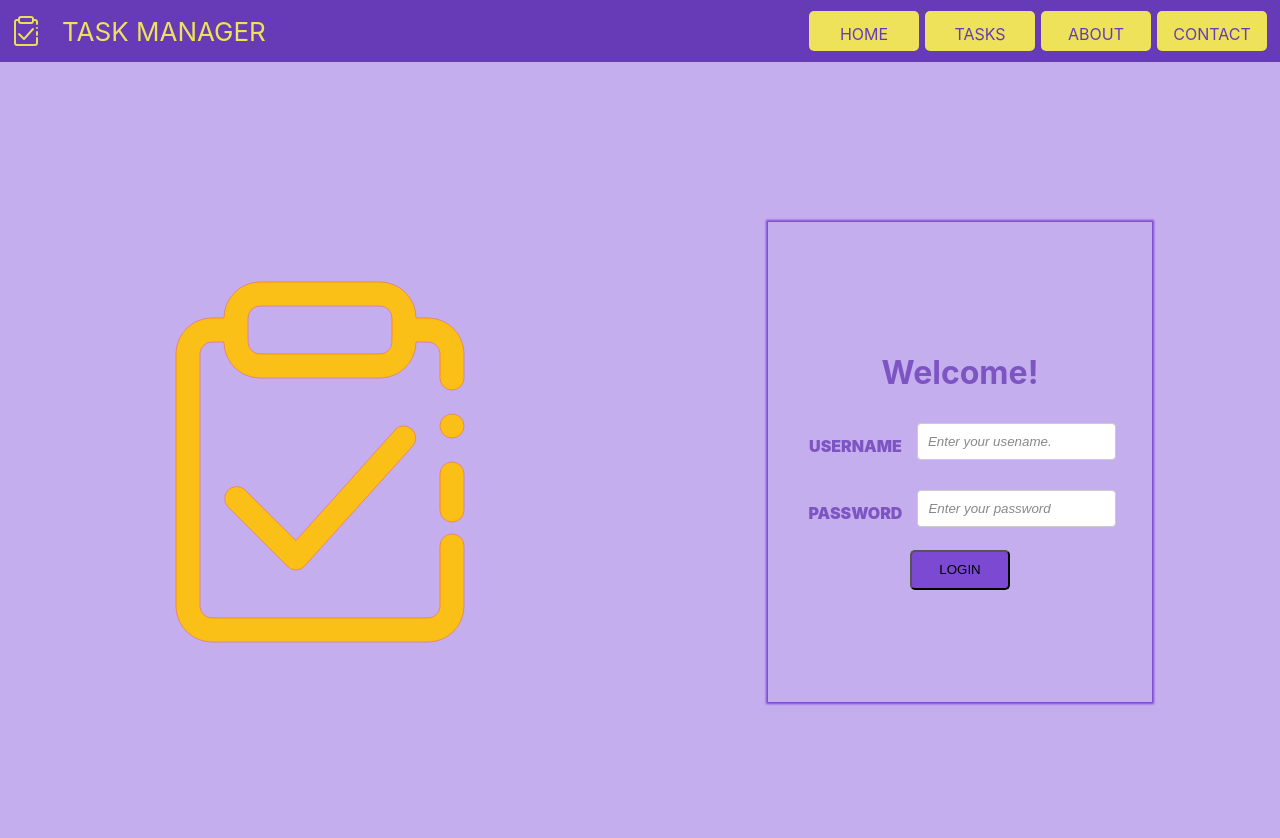
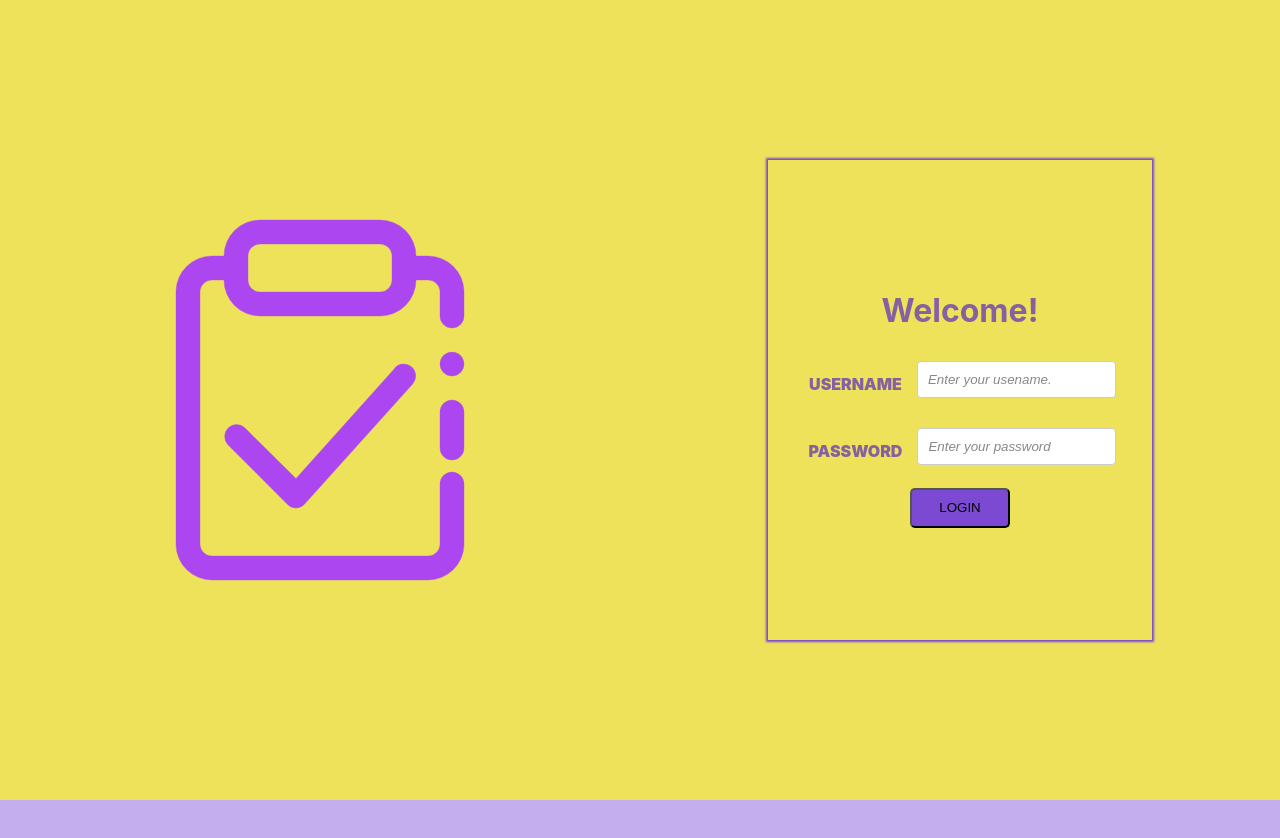
Before and after one commit to MayankPant/Personal-Task-Manager, a React (Create React App) app: page /login in a window 1280 px wide. Shown: the top 838 px of the page. After the commit the page ends 800 px from the top, so only its background shows below. Built offline with nearby package versions, Linux system fonts and the light colour scheme.

Commit message:
refactor: Added valid indentation in files and removed header from login page.

```diff
--- a/src/App.js
+++ b/src/App.js
@@ -126,7 +126,7 @@ class App extends Component {
     return (
       <div className="App">
         <Router>
-          <Header />
+          {this.state.loggedIn && <Header /> }
           <main className="contents">
             <Routes>
               <Route
@@ -139,11 +139,16 @@ class App extends Component {
                   )
                 }
               />
-              <Route path="/home" element={this.state.loggedIn ? (
+              <Route
+                path="/home"
+                element={
+                  this.state.loggedIn ? (
                     <Main />
                   ) : (
                     <Login onChange={this.onLoginSucessfull} />
-                  )} />
+                  )
+                }
+              />
               <Route
                 path="tasklist"
                 element={<TaskList tasks={dummyTasks} />}
--- a/src/styles/Login.css
+++ b/src/styles/Login.css
@@ -12,6 +12,7 @@
   position: absolute;
   height: 100%;
   width: 100%;
+  background-color: #eee25b;
 }
 
 .panel {
@@ -33,9 +34,9 @@
   align-items: center;
 }
 
-.panel > img{
-    width: 60%;
-    height: 60%;
-  filter: invert(27%) sepia(51%) saturate(2878%) hue-rotate(346deg)
-    brightness(104%) contrast(97%);
+.panel > img {
+  width: 60%;
+  height: 60%;
+  filter: invert(50%) sepia(100%) saturate(4000%) hue-rotate(250deg)
+    brightness(90%) contrast(110%);
 }
--- a/src/views/Login.jsx
+++ b/src/views/Login.jsx
@@ -10,45 +10,43 @@ class Login extends Component {
     super(props);
     this.state = {
       login_info: {
-            username: '',
-            password: ''
-        }
-    }
-
+        username: "",
+        password: "",
+      },
+    };
   }
 
   handleInputChange = (name, value) => {
-
-    this.setState(prevState => ({
+    this.setState((prevState) => ({
       login_info: {
         ...prevState.login_info,
-            [name]: value
-        }
+        [name]: value,
+      },
     }));
   };
 
   login = async () => {
-    const loginUrl = process.env.REACT_APP_AUTH_BASE_ADDRESS.concat("/api/auth/login");
+    const loginUrl =
+      process.env.REACT_APP_AUTH_BASE_ADDRESS.concat("/api/auth/login");
     console.log("Login Url: ", loginUrl);
     console.log("Entered username: ", this.state.login_info.username);
     console.log("Entered password: ", this.state.login_info.password);
     const payload = {
-        "username": this.state.login_info.username,
-        "password": this.state.login_info.password
-    }
+      username: this.state.login_info.username,
+      password: this.state.login_info.password,
+    };
     try {
       var response = await axios.post(loginUrl, payload);
       console.log("Returned Response from login: ", response);
-        if(response.status === 200){
+      if (response.status === 200) {
         // set the loggedIn state and token described in <App />
         console.log("Recieved JWT token: ", response.data.token);
         this.props.onChange(response.data.token);
       }
-
     } catch (error) {
       console.log("Error Occured", error);
     }
-  }
+  };
 
   render() {
     return (
@@ -75,7 +73,11 @@ class Login extends Component {
               value={this.state.login_info.login_password}
               meta={""}
             />
-            <Button text={"Login"} styles={{ backgroundColor: "#7c49d3" }} onClick={this.login} />
+            <Button
+              text={"Login"}
+              styles={{ backgroundColor: "#7c49d3" }}
+              onClick={this.login}
+            />
           </div>
         </div>
       </div>
```
Lines whose indentation alone changed are shown as unchanged.
